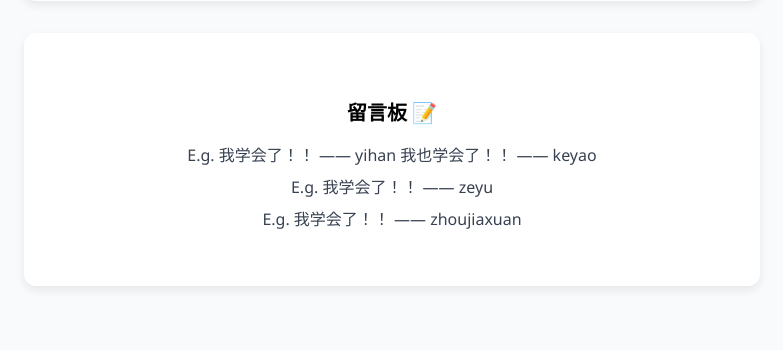
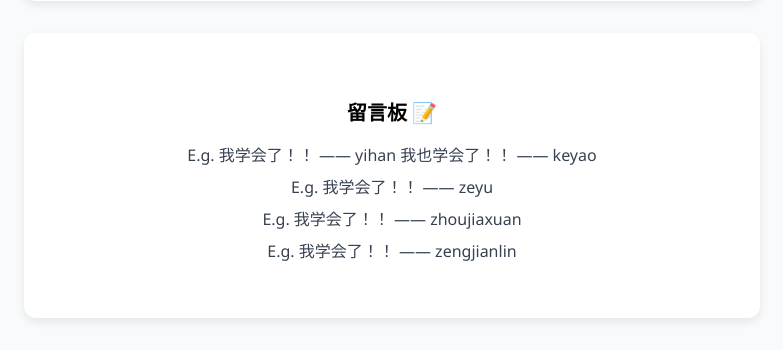
Before and after one commit to yihanliux/Virtual-Companions, a Flask app: page / in a window 1280 px wide. Shown: the part 567-917 px from the top of the page, without its empty margins (248-1031 px from the left). Before the commit the page ends 855 px from the top, so only its background shows below. Run offline with Flask 3, Linux system fonts and the light colour scheme.

Commit message:
Add comment

```diff
--- a/templates/index.html
+++ b/templates/index.html
@@ -44,6 +44,7 @@
             我也学会了！！ —— keyao</p>
           <p>E.g. 我学会了！！ —— zeyu</p>
           <p>E.g. 我学会了！！ —— zhoujiaxuan</p>
+          <p>E.g. 我学会了！！ —— zengjianlin</p>
           <!-- 请在此处添加留言 <p>我学会了！ —— XXX</p> -->
         </section>
       </div>
```
